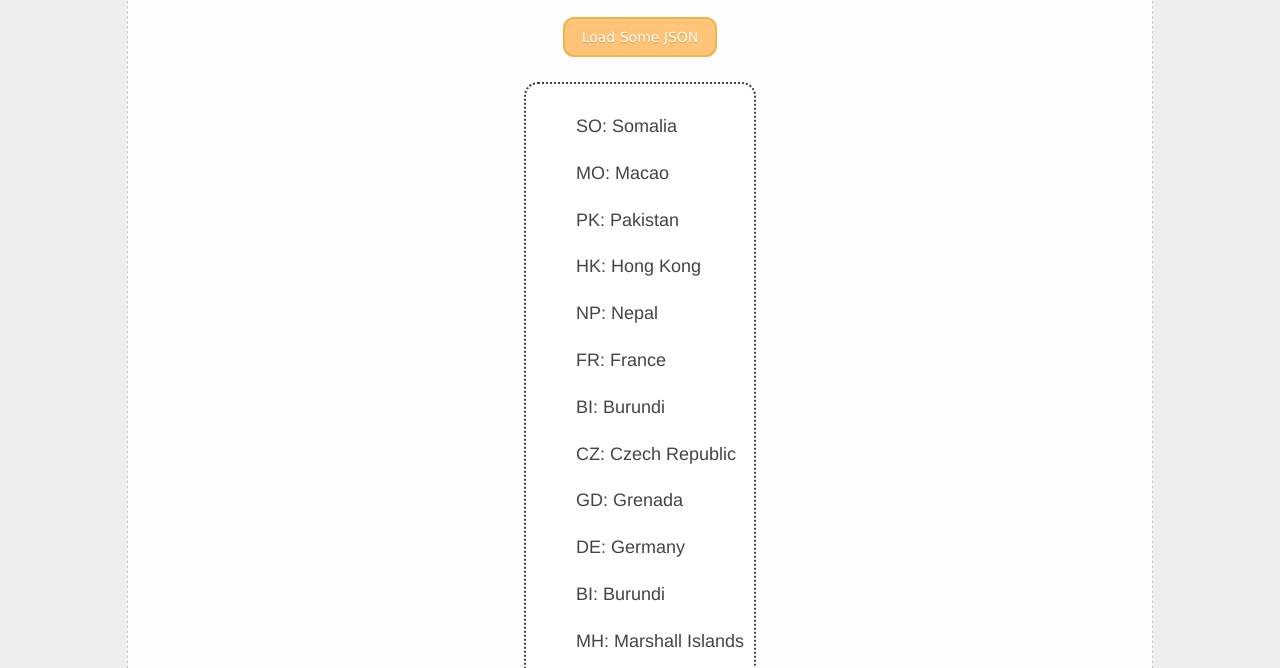
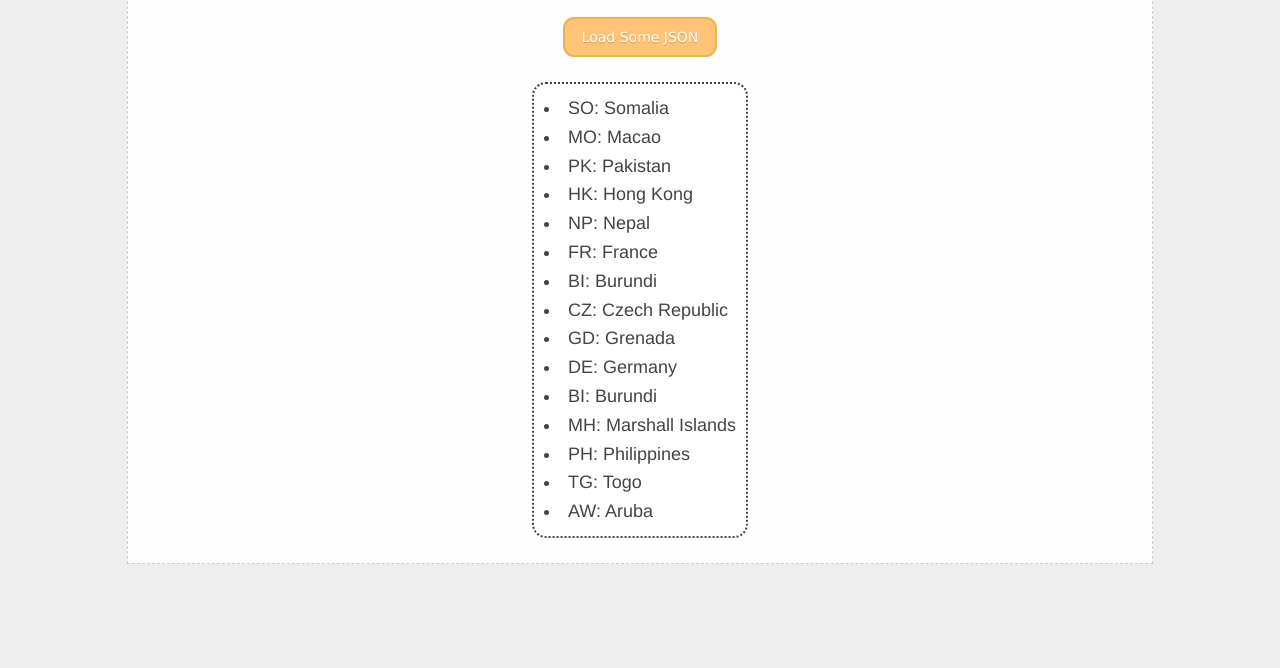
Before and after one commit to Tinuologo/tinuologo.github.io, a plain HTML site: page lab_6_ajax/index.html in a window 1280 px wide. Both pictures are taken after a click on the button "Load Some JSON". Shown: the part 132-800 px from the top of the page. Drawn offline with Linux system fonts and the light colour scheme.

Commit message:
Update index.html

```diff
--- a/lab_6_ajax/index.html
+++ b/lab_6_ajax/index.html
@@ -1,4 +1,3 @@
-
 <!DOCTYPE html>
 <html lang="en">
 
@@ -13,8 +12,6 @@
       <div class="header">Test AJAX page</div>
       <button class="button" onclick="loadData()">Load Some JSON</button>
       <div class="content"></div>
-      <ul>
-      </ul>
       <div class="footer"></div>
     </div>
   </div>
@@ -36,7 +33,7 @@
 
           for(let i = 0; i < 15; i++) {
             const selectNumber = getRandomIntInclusive(0, 242);
-            let el = document.createElement("ul");
+            let el = document.createElement("li");
             el.innerText = codes[selectNumber];
 
             instructions.appendChild(el);
```
